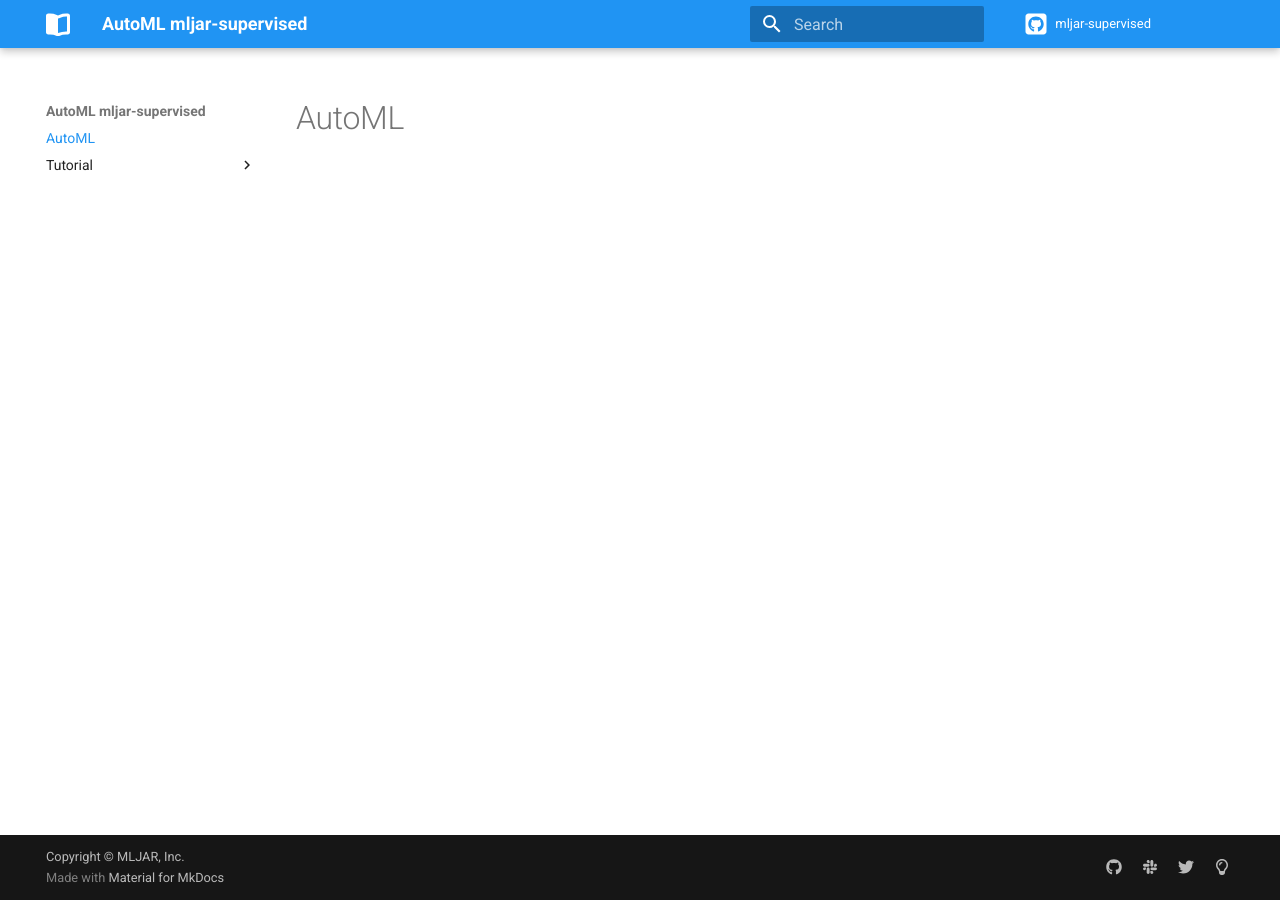
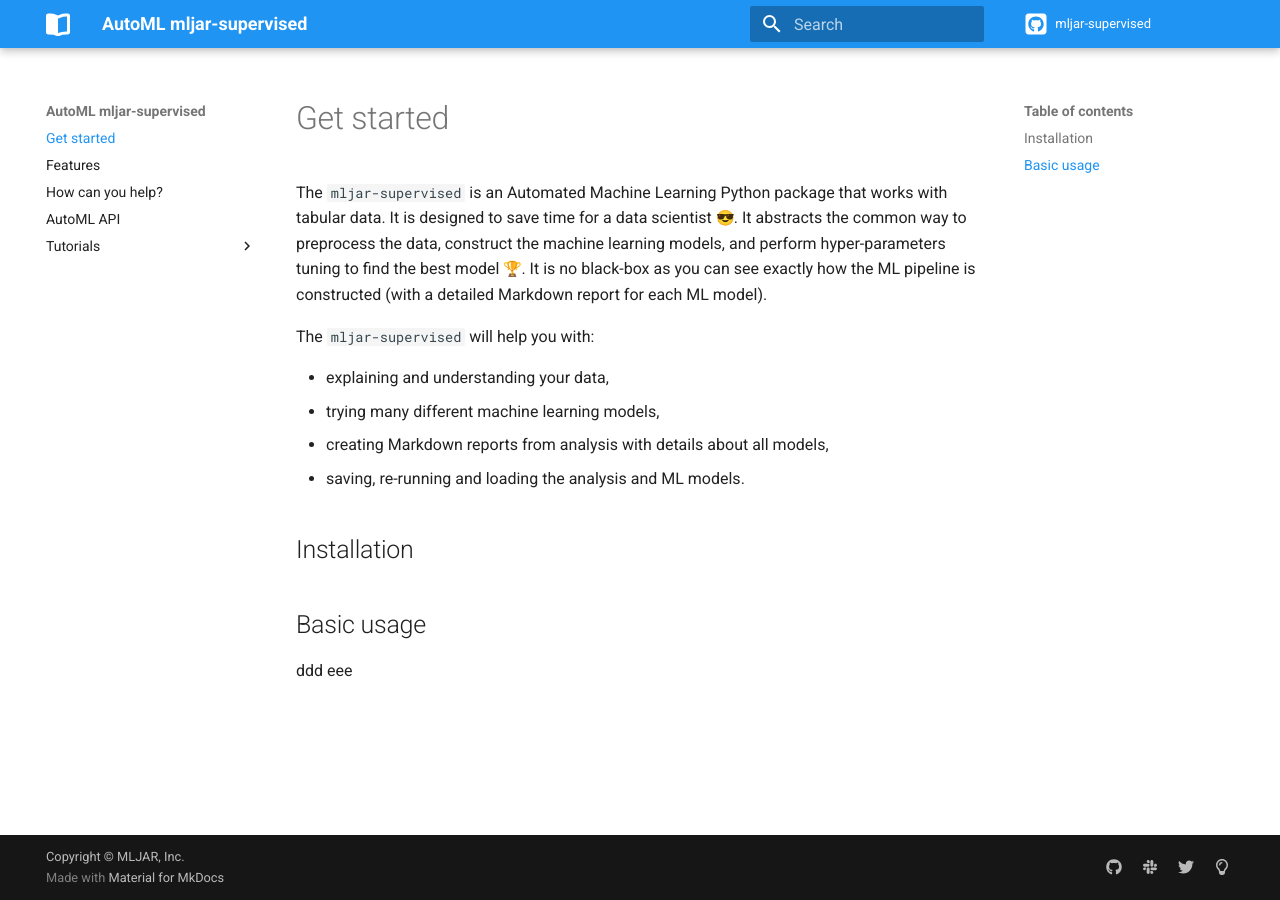
Before and after one commit to mljar/docs, an MkDocs documentation site: the page built from docs/index.md, in a window 1280 px wide. Built offline with MkDocs 1.6.1 and Material for MkDocs 9.7.7, drawn with Linux system fonts in a browser that asks for light colours; emoji names are drawn with the system emoji font; comment, search, counter and statistics services are not loaded.

Commit message:
:construction_worker: work in progress

```diff
--- a/docs/index.md
+++ b/docs/index.md
@@ -1 +1,19 @@
-# AutoML
+# Get started
+
+The `mljar-supervised` is an Automated Machine Learning Python package that works with tabular data. It is designed to save time for a data scientist :sunglasses:. It abstracts the common way to preprocess the data, construct the machine learning models, and perform hyper-parameters tuning to find the best model :trophy:. It is no black-box as you can see exactly how the ML pipeline is constructed (with a detailed Markdown report for each ML model).
+
+The `mljar-supervised` will help you with:
+
+- explaining and understanding your data,
+- trying many different machine learning models,
+- creating Markdown reports from analysis with details about all models,
+- saving, re-running and loading the analysis and ML models.
+
+## Installation
+
+## Basic usage
+
+
+
+ddd
+eee
--- a/mkdocs.yml
+++ b/mkdocs.yml
@@ -24,6 +24,13 @@ markdown_extensions:
     - pymdownx.superfences
     - admonition
     - pymdownx.details
+    - pymdownx.emoji:
+        emoji_index: !!python/name:materialx.emoji.twemoji
+        emoji_generator: !!python/name:materialx.emoji.to_svg
+
+plugins:
+  - search
+  - mkdocstrings
 
 extra:
     social:
@@ -42,3 +49,11 @@ extra:
 edit_uri: https://github.com/mljar/docs/edit/master/docs/
 
 copyright: Copyright © MLJAR, Inc.
+
+nav:
+  - Get started: index.md
+  - Features: features.md
+  - How can you help?: help.md
+  - AutoML API: api.md
+  - Tutorials:
+    - Classify Titanic passangers: tutorials/titanic.md
--- a/requirements.txt
+++ b/requirements.txt
@@ -1,2 +1,4 @@
 mkdocs-material==5.5.12
 Pygments==2.6.1
+mljar-supervised
+mkdocstrings
```
Also changed, not shown: docs/help.md (added, +65 -0 lines), docs/tutorial/titanic.md (deleted, +0 -1 lines), 1 other file.
